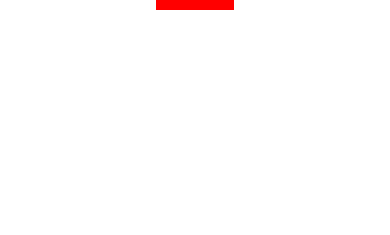
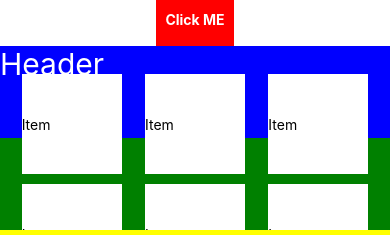
Before and after one commit to Muhammad-Abid11/Expo-MobileUI-ReactNative, a React Native app: screen / in a window 390 px wide. Shown: the part 606-841 px from the top of the page. Built offline with nearby package versions, Linux system fonts and the light colour scheme.

Commit message:
use of "Flex"

```diff
--- a/App.js
+++ b/App.js
@@ -43,7 +43,50 @@
           <Text style={styles.btnText} onPress={() => alert("Hello")} >Click ME</Text>
         </TouchableOpacity>
 
+
+        <View style={styles.main1}>
+          <Text style={styles.text}>
+            Header
+          </Text>
+        </View>
+
+        <View style={styles.main2}>
+          <View style={styles.boxes}>
+            <View style={styles.item}>
+              <Text>Item</Text>
+
+            </View>
+            <View style={styles.item}>
+              <Text>Item</Text>
+
+            </View>
+            <View style={styles.item}>
+              <Text>Item</Text>
+
+            </View>
+            <View style={styles.item}>
+              <Text>Item</Text>
+
+            </View>
+            <View style={styles.item}>
+              <Text>Item</Text>
+
+            </View>
+            <View style={styles.item}>
+              <Text>Item</Text>
+
+            </View>
+
+          </View>
+        </View>
+
+        <View style={styles.main3}>
+          <Text style={styles.text}>
+            Footer
+          </Text>
+        </View>
       </View>
+
     </ScrollView>
   );
 }
@@ -61,11 +104,50 @@
     height: "6%",
     justifyContent: "center",
     alignItems: "center"
+
   },
   btnText: {
     fontWeight: "bold",
     color: "white",
 
+  },
+  main1: {
+    backgroundColor: "blue",
+    width: "100%",
+    flex: 1,
+    height: 100
+  },
+  main2: {
+    backgroundColor: "green",
+    width: "100%",
+    flex: 1,
+    height: 530,
+    justifyContent: "center"
+
+
+  },
+  main3: {
+    backgroundColor: "yellow",
+    width: "100%",
+    flex: 1,
+    height: 100
+
+  },
+  text: {
+    fontSize: 30,
+    color: "#fff"
+  },
+  boxes: {
+    margin: 10,
+    flexDirection: "row",
+    justifyContent: "space-around",
+    flexWrap: 'wrap',
+  },
+  item: {
+    backgroundColor: "#fff",
+    width: 100,
+    height: 100,
+    marginBottom: 10,
+    justifyContent: "center"
   }
-
 });
```
